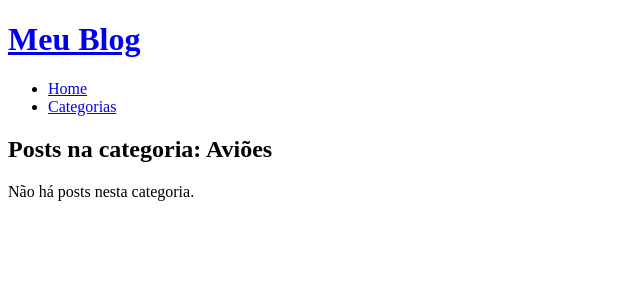
After one commit to FlaFerro/poliaero, a Django app: page /categorias/1/ in a window 1280 px wide. The commit adds this page. Shown: the top 300 px of the page, without its empty margins (0-640 px from the left). Run offline with Django 5.2, Linux system fonts and the light colour scheme; data comes from the database, SQL or seed files in the repository; both versions use the stored data as it was after the commit; data that the repository does not hold is empty.

Commit message:
Colocando categorias nao finalizado

```diff
--- a/blog/admin.py
+++ b/blog/admin.py
@@ -1,5 +1,6 @@
 from django.contrib import admin
-from .models import Post, Comment
+from .models import Post, Comment, Category
 
 admin.site.register(Post)
 admin.site.register(Comment)
+admin.site.register(Category)
--- a/blog/models.py
+++ b/blog/models.py
@@ -1,11 +1,19 @@
 from django.db import models
 from django.conf import settings
 from django.utils import timezone
+
+class Category(models.Model):
+    nome = models.CharField(max_length=100)
+    descricao = models.CharField(max_length=255)
+
+    def __str__(self):
+        return self.nome
 
 class Post(models.Model):
     titulo = models.CharField(max_length=100)
     conteudo = models.TextField()  # Armazena conteúdo HTML
     data_postagem = models.DateTimeField(auto_now_add=True)
+    categorias = models.ManyToManyField(Category, related_name='posts')
 
     def __str__(self):
         return self.titulo
--- a/blog/templates/base.html
+++ b/blog/templates/base.html
@@ -7,6 +7,12 @@
 <body>
     <header>
         <h1><a href="{% url 'listar_posts' %}">Meu Blog</a></h1>
+        <nav>
+            <ul>
+                <li><a href="{% url 'listar_posts' %}">Home</a></li>
+                <li><a href="{% url 'listar_categorias' %}">Categorias</a></li>
+            </ul>
+        </nav>
     </header>
     <main>
         {% block content %}{% endblock %}
--- a/blog/templates/blog/detalhes_post.html
+++ b/blog/templates/blog/detalhes_post.html
@@ -1,6 +1,11 @@
 {% extends "base.html" %}
 
 {% block content %}
+
+    {% for categoria in post.categorias.all %}
+        <a href="{% url 'visualizar_categoria' categoria.id %}">{{ categoria.nome }}</a>
+    {% endfor %}
+
     <h2>{{ post.titulo }}</h2>
     <p>{{ post.conteudo|safe }}</p>
     <p><small>Publicado em: {{ post.data_postagem|date:"d/m/Y H:i" }}</small></p>
--- /dev/null
+++ b/blog/templates/blog/lista_posts.html
@@ -0,0 +1,19 @@
+{% extends "base.html" %}
+
+{% block content %}
+    <h2>Posts na categoria: {{ categoria.nome }}</h2>
+
+    {% if posts %}
+        <ul>
+            {% for post in posts %}
+                <li>
+                    <h3><a href="{% url 'detalhes_post' post.pk %}">{{ post.titulo }}</a></h3>
+                    <p>{{ post.conteudo|slice:":100" }}...</p>
+                    <p><small>Publicado em: {{ post.data_postagem|date:"d/m/Y" }}</small></p>
+                </li>
+            {% endfor %}
+        </ul>
+    {% else %}
+        <p>Não há posts nesta categoria.</p>
+    {% endif %}
+{% endblock %}
--- a/blog/urls.py
+++ b/blog/urls.py
@@ -1,7 +1,8 @@
 from django.urls import path
 from .views import (
     ListarPostsView, DetalhesPostView, CriarPostView,
-    EditarPostView, DeletarPostView, add_comment
+    EditarPostView, DeletarPostView, add_comment,
+    listar_categorias, visualizar_categoria
 )
 
 urlpatterns = [
@@ -11,4 +12,6 @@ urlpatterns = [
     path('post/<int:pk>/editar/', EditarPostView.as_view(), name='editar_post'),
     path('post/<int:pk>/deletar/', DeletarPostView.as_view(), name='deletar_post'),
     path('post/<int:pk>/adicionar_comentario/', add_comment, name='adicionar_comentario'),
+    path('categorias/', listar_categorias, name='listar_categorias'),
+    path('categorias/<int:categoria_id>/', visualizar_categoria, name='visualizar_categoria'),
 ]
--- a/blog/views.py
+++ b/blog/views.py
@@ -1,6 +1,6 @@
 from django.shortcuts import render, get_object_or_404, redirect
 from django.views.generic import ListView, DetailView, CreateView, UpdateView, DeleteView
-from .models import Post, Comment
+from .models import Post, Comment, Category
 from .forms import PostForm
 from django.urls import reverse_lazy
 from django.utils import timezone
@@ -54,3 +54,16 @@ def add_comment(request, pk):
             comment = Comment(post=post, author=request.user, text=text, created_date=timezone.now())
             comment.save()
         return redirect('detalhes_post', pk=post.pk)
+
+def listar_categorias(request):
+    categorias = Category.objects.all()
+    return render(request, 'categorias/lista_categorias.html', {'categorias': categorias})
+
+def visualizar_categoria(request, categoria_id):
+    categoria = get_object_or_404(Category, id=categoria_id)
+    posts = Post.objects.filter(categorias=categoria)  # Filtra posts pela categoria
+
+    return render(request, 'blog/lista_posts.html', {
+        'categoria': categoria,
+        'posts': posts,
+    })
```
Also changed, not shown: blog/templates/categorias/lista_categorias.html (added, +10 -0 lines), blog/templates/categorias/visualizar_categoria.html (added, +7 -0 lines), blog/migrations/0002_category_post_categorias.py (added), db.sqlite3.
